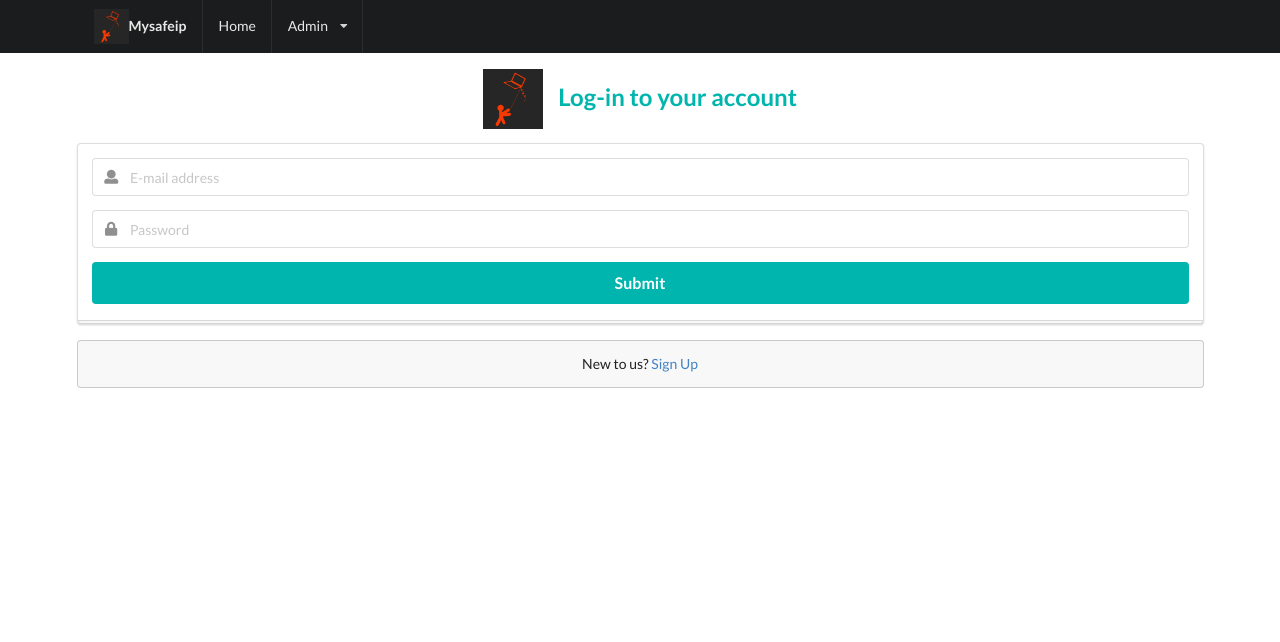
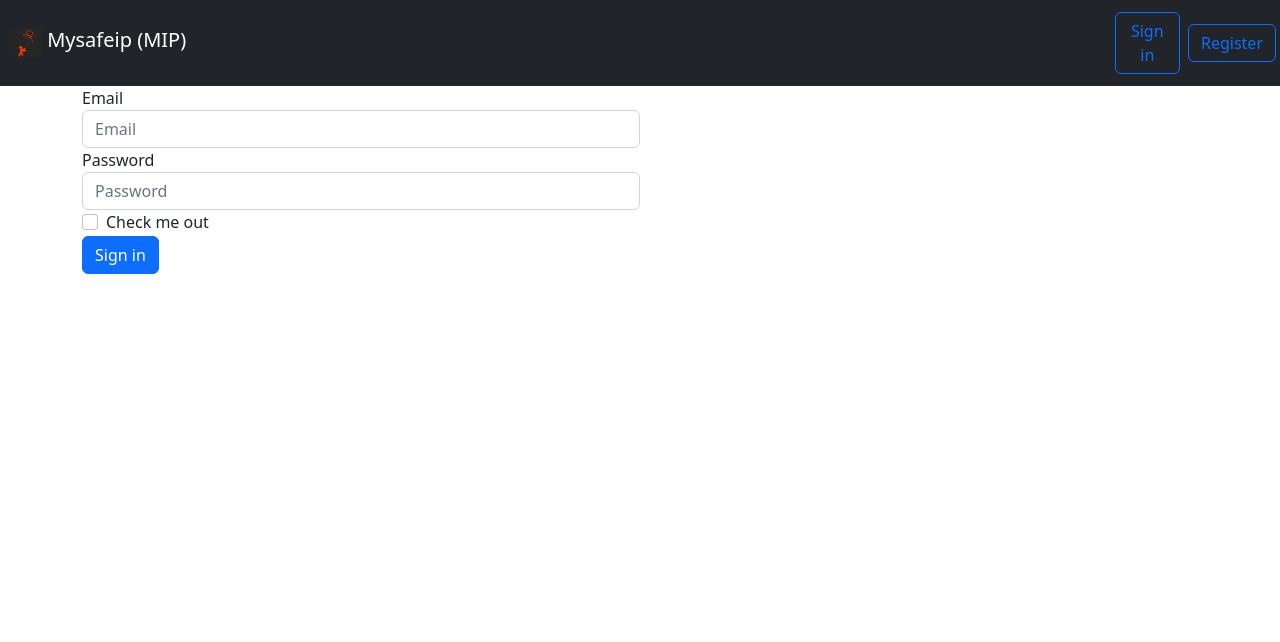
Before and after one commit to yvguim/mysafeip, a FastAPI app: page /signin in a window 1280 px wide. Shown: the top 642 px of the page. After the commit the page ends 274 px from the top, so only its background shows below. Run offline with FastAPI, Linux system fonts and the light colour scheme; some libraries are stand-ins or nearby versions.

Commit message:
Work on bootstrap navbar and signin

```diff
--- a/app/main.py
+++ b/app/main.py
@@ -36,22 +36,23 @@ async def main(request: Request, db: Session = Depends(get_db)):
     return templates.TemplateResponse("home.html", {"request": request, "client_host": client_host, "user": user})
 
 @app.get("/signin")
-async def main(request: Request):
-   return templates.TemplateResponse("signin.html", {"request": request})
+async def signin(request: Request, db: Session = Depends(get_db)):
+    user = await check_user(request, db)
+    return templates.TemplateResponse("signin.html", {"request": request, "user": user})
 
 @app.post("/signin")
 def login(response: Response,request: Request, db: Session = Depends(get_db), form_data: OAuth2PasswordRequestForm = Depends() ):
     """
     Get the JWT for a user with data from OAuth2 request form body.
     """
-    response = templates.TemplateResponse("signin.html", {"request": request})
-    user = authenticate(email=form_data.username, password=form_data.password, db=db)  # 2
+    user = authenticate(email=form_data.username, password=form_data.password, db=db)
+    response = templates.TemplateResponse("signin.html", {"request": request, "user": user})
+
     if not user:
         raise HTTPException(status_code=400, detail="Incorrect username or password")  # 3
     access_token = create_access_token(sub=user.id)
     response.set_cookie(
-        key="access_token", value="{}".format(encoders.jsonable_encoder(access_token)), httponly=True
-        #key="access_token", value="Bearer {}".format(encoders.jsonable_encoder(access_token)), httponly=True
+    key="access_token", value="Bearer {}".format(encoders.jsonable_encoder(access_token)), httponly=True
 
     )
     for scope in form_data.scopes:
@@ -68,8 +69,9 @@ def logout(response : Response):
   return response
 
 @app.get("/register")
-async def main(request: Request):
-   return templates.TemplateResponse("register.html", {"request": request})
+async def main(request: Request, db: Session = Depends(get_db)):
+    user = await check_user(request, db)
+    return templates.TemplateResponse("register.html", {"request": request, "user": user})
 
 @app.post("/register")
 def create_user(email: str = Form(), password: str = Form(), db: Session = Depends(get_db)):
--- a/app/templates/layout.html
+++ b/app/templates/layout.html
@@ -1,47 +1,66 @@
-<html>
-    <head>
-        <title>MySafeip</title>
-        <link rel="stylesheet" href="https://cdn.jsdelivr.net/npm/semantic-ui@2.5.0/dist/semantic.min.css">
-        <script src="https://code.jquery.com/jquery-3.1.1.min.js" integrity="sha256-hVVnYaiADRTO2PzUGmuLJr8BLUSjGIZsDYGmIJLv2b8=" crossorigin="anonymous"></script>
-        <script src="https://cdn.jsdelivr.net/npm/semantic-ui@2.5.0/dist/semantic.min.js"></script>
+<!DOCTYPE html>
+<html lang="en">
 
-    </head>
-    <body>
-        <div class="ui fixed inverted menu">
-            <div class="ui container">
-              <a href="/" class="header item">
-                <img class="logo" src="/static/icon.png">
-                Mysafeip
-              </a>
-              <a href="/" class="item">Home</a>
-              <div class="ui simple dropdown item">
-                Admin <i class="dropdown icon"></i>
-                <div class="menu">
-                  <a class="item" href="/signin">Signin</a>
-                  <a class="item" href="/logout">Logout</a>
-                  <a class="item" href="/register">Register</a>
-                  <div class="divider"></div>
-                  <div class="header">Links</div>
-                  <a class="item" href="/docs">Api doc</a>
-                  <div class="item">
-                    <i class="dropdown icon"></i>
-                    Github
-                    <div class="menu">
-                      <a class="item" href="https://github.com/yvguim/mysafeip">Mysafeip</a>
-                      <a class="item" href="https://github.com/yvguim/mysafeip-client">Mysafeip client</a>
-                    </div>
-                  </div>
-                </div>
-              </div>
-            </div>
-          </div>
-        <div class="ui container">
-            <p> <h2>Mysafeip</h2>
+<head>
+  <meta charset="utf-8">
+  <meta http-equiv="X-UA-Compatible" content="IE=edge">
+  <meta name="viewport" content="width=device-width, initial-scale=1">
+  <title>MySafeip</title>
+  <link href="/static/bootstrap.min.css" rel="stylesheet">
+</head>
 
-                {% block content %}
-                {% endblock %}
-            </p>
-          </div>
+<body>
+  <nav class="navbar navbar-expand-sm navbar-dark bg-dark">
+    <div class="container">
+      <a href="/" class="navbar-brand mb-0 h1"><img class="d-inline-block align-top" src="/static/icon.png" width="30"
+          height="30"> Mysafeip (MIP)</a>y
+          {% if user.email%}
+      <button type="button" data-bs-toggle="collapse" data-bs-target="#navbarNav" class="navbar-toggler"
+        aria-controls="navbarNav" aria-expanded="false" aria-label="Toggle navigation">
 
-    </body>
+        <span class="navbar-toggler-icon"></span></button>
+      <div class="collapse navbar-collapse" id="navbarNav">
+        <ul class="navbar-nav">
+
+          <li class="nav-item">
+            <a href="/ips" class="nav-link">IP</a>
+          </li>
+          <li class="nav-item">
+            <a href="/users" class="nav-link">Users</a>
+          </li>
+          <li class="nav-item">
+            <a href="/organisations" class="nav-link">Organisations</a>
+          </li>
+
+
+
+        </ul>
+        {% endif %}
+      </div>{% if user.email %}
+      <form class="d-flex" action="/logout" method="GET">
+        <button type="submit" class="btn btn-danger">Log out</button>
+      </form>
+      {% else %}
+      <form class="d-flex" action="/signin" method="GET">
+        <button type="submit" class="btn btn-outline-primary m-1">Sign in</button>
+      </form>
+      <form class="d-flex" action="/register" method="GET">
+        <button type="submit" class="btn btn-outline-primary m-1">Register</button>
+      </form>
+      {% endif %}
+    </div>
+  </nav>
+  </div>
+  <div class="container">
+    <div class="row">
+      {% block content %}
+      {% endblock %}
+    </div>
+  </div>
+  <!-- jQuery (necessary for Bootstrap's JavaScript plugins) -->
+  <script src="https://ajax.googleapis.com/ajax/libs/jquery/1.12.4/jquery.min.js"></script>
+  <!-- Include all compiled plugins (below), or include individual files as needed -->
+  <script src="/static/bootstrap.bundle.min.js"></script>
+</body>
+
 </html>
--- a/app/templates/register.html
+++ b/app/templates/register.html
@@ -6,9 +6,8 @@
   <div class="ui middle aligned center aligned grid">
     <div class="column">
       <h2 class="ui teal image header">
-        <img src="/static/icon.png" class="image">
         <div class="content">
-          Log-in to your account
+          Register a new account
         </div>
       </h2>
       <form class="ui large form" method="POST">
--- a/app/templates/signin.html
+++ b/app/templates/signin.html
@@ -1,42 +1,31 @@
 {%extends "layout.html" %}
 
 {% block content %}
+{% if user.email %}
 
-<div class="content">
-<div class="ui middle aligned center aligned grid">
-  <div class="column">
-    <h2 class="ui teal image header">
-      <img src="/static/icon.png" class="image">
-      <div class="content">
-        Log-in to your account
-      </div>
-    </h2>
-    <form class="ui large form" method="POST">
-      <div class="ui stacked segment">
-        <div class="field">
-          <div class="ui left icon input">
-            <i class="user icon"></i>
-            <input type="text" name="username" value="{{username}}" placeholder="E-mail address" >
-          </div>
-        </div>
-        <div class="field">
-          <div class="ui left icon input">
-            <i class="lock icon"></i>
-            <input type="password" name="password" value="{{password}}" placeholder="Password">
-          </div>
-        </div>
-        <button type="submit" class="ui fluid large teal submit button">Submit</button>
-      </div>
+You are now logged-in {{ user.email }} ;)
 
-      <div class="ui error message"></div>
-
-    </form>
-
-    <div class="ui message">
-      New to us? <a href="/register">Sign Up</a>
+{% else %}
+<form method="POST">
+  <div class="form-row">
+    <div class="form-group col-md-6">
+      <label for="inputEmail4">Email</label>
+      <input type="email" class="form-control" name="username" value="{{username}}" placeholder="Email">
+    </div>
+    <div class="form-group col-md-6">
+      <label for="inputPassword4">Password</label>
+      <input type="password" class="form-control" name="password" value="{{password}}" placeholder="Password">
     </div>
   </div>
-</div>
-</div>
-
+  <div class="form-group">
+    <div class="form-check">
+      <input class="form-check-input" type="checkbox" id="gridCheck">
+      <label class="form-check-label" for="gridCheck">
+        Check me out
+      </label>
+    </div>
+  </div>
+  <button type="submit" class="btn btn-primary">Sign in</button>
+</form>
+{% endif %}
 {% endblock %}
```
Also changed, not shown: app/templates/home.html (+2 -28 lines).
